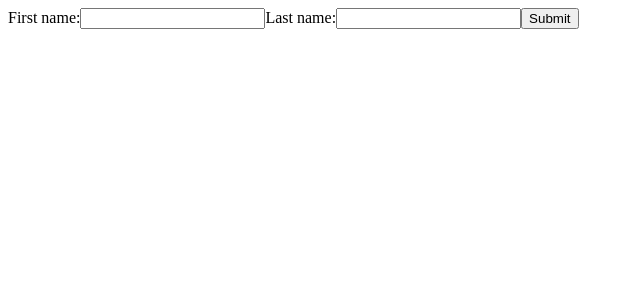
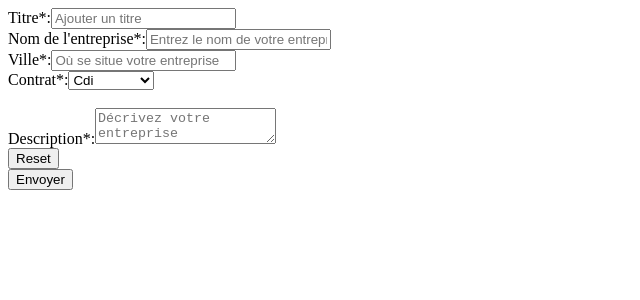
Before and after one commit to AmilSEB0/a-la-recherche-d-un-emploi, a Next.js app in the folder front/nextjs-blog/: page /creerannonce in a window 1280 px wide. Shown: the top 300 px of the page, without its empty margins (0-640 px from the left). Built offline with nearby package versions, Linux system fonts and the light colour scheme.

Commit message:
Ajout créer annonce + postuler + validation

```diff
--- a/front/nextjs-blog/pages/creerannonce.js
+++ b/front/nextjs-blog/pages/creerannonce.js
@@ -1,18 +1,36 @@
-import Link from 'next/link';
+//import Link from 'next/link';
 
 export default function creerannonce() {
 
 
 
     return (
-        <form action="/send-data-here" method="post">
-        <label for="first">First name:</label>
-        <input type="text" />
-        <label for="last">Last name:</label>
-        <input type="text"/>
-        <Link href="/"><button>Submit</button></Link>
 
-        </form>
+
+         <form action="/" method="post">
+         <label>Titre*:</label>
+         <input type="text" placeholder="Ajouter un titre"/><br></br>
+         <label for="last">Nom de l'entreprise*:</label>
+         <input type="text" placeholder="Entrez le nom de votre entreprise"/><br></br>
+         <label>Ville*:</label>
+         <input type="text" placeholder="Où se situe votre entreprise"/><br></br>
+         <form>
+         <label>Contrat*:</label>
+        <select name="nom" size="1">
+        <option>Cdi</option>
+        <option>CDD</option>
+        <option>Stage</option>
+        <option>Alternance</option>
+        <option>Freelence</option>
+        </select>
+        </form><br></br>
+         <label for="last">Description*:</label>
+         <textarea placeholder="Décrivez votre entreprise" ></textarea><br></br>
+
+         <input type="reset"></input><br></br>
+        <input type="submit" value="Envoyer"></input>
+
+         </form>
 
     )
 
--- a/front/nextjs-blog/pages/index.js
+++ b/front/nextjs-blog/pages/index.js
@@ -12,6 +12,10 @@ export default function Home() {
     }
   };
 
+
+  function lien(){
+    window.location.href = "/postuler";
+}
 
 
 
@@ -39,6 +43,7 @@ export default function Home() {
               <span id="d2">
               <p><u>description :</u> 2</p>
               <p><u>nombre de cercle :</u> 2</p>
+              <button onClick={lien}>Postulez</button>
               </span>
               <a onClick={togg}>lire la suite</a>
 
@@ -52,6 +57,7 @@ export default function Home() {
               <span id="d1">
               <p><u>description :</u> 2</p>
               <p><u>nombre de cercle :</u> 2</p>
+              <button onClick={lien}>Postulez</button>
               </span>
               <a onClick={togg}>lire la suite</a>
 
```
Also changed, not shown: front/nextjs-blog/pages/postuler.js (added, +28 -0 lines), front/nextjs-blog/pages/validation.js (added, +19 -0 lines).
